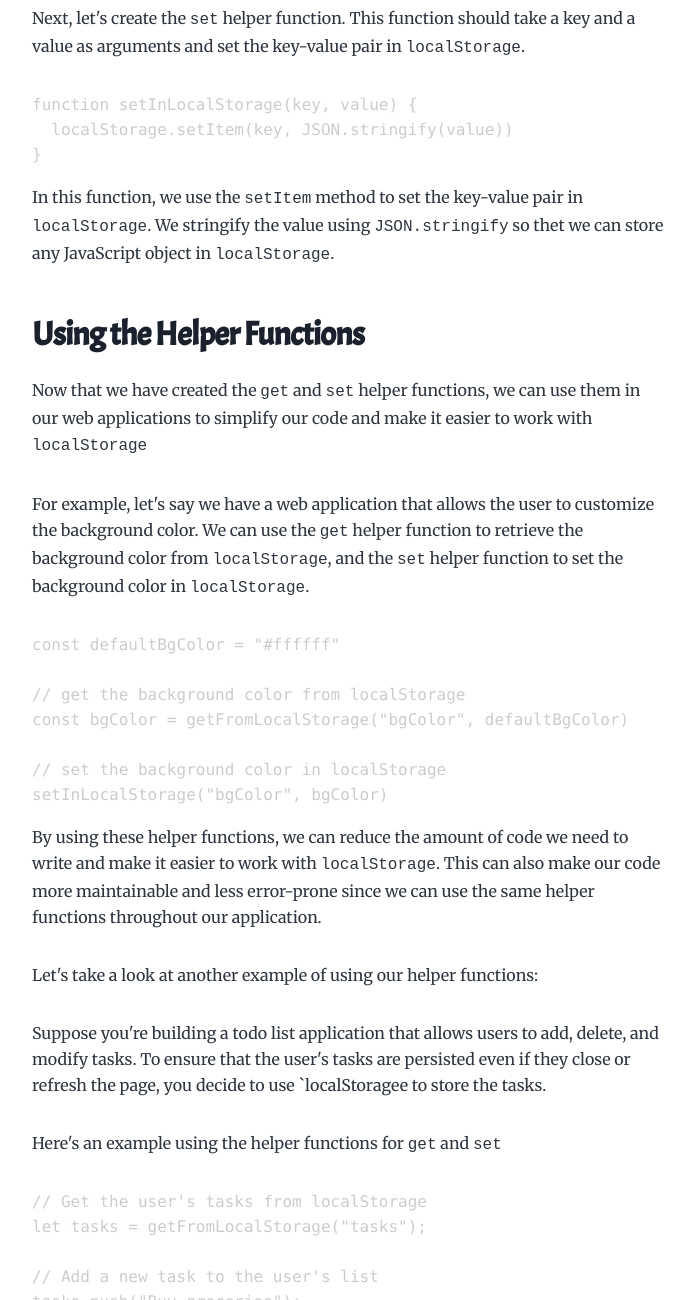
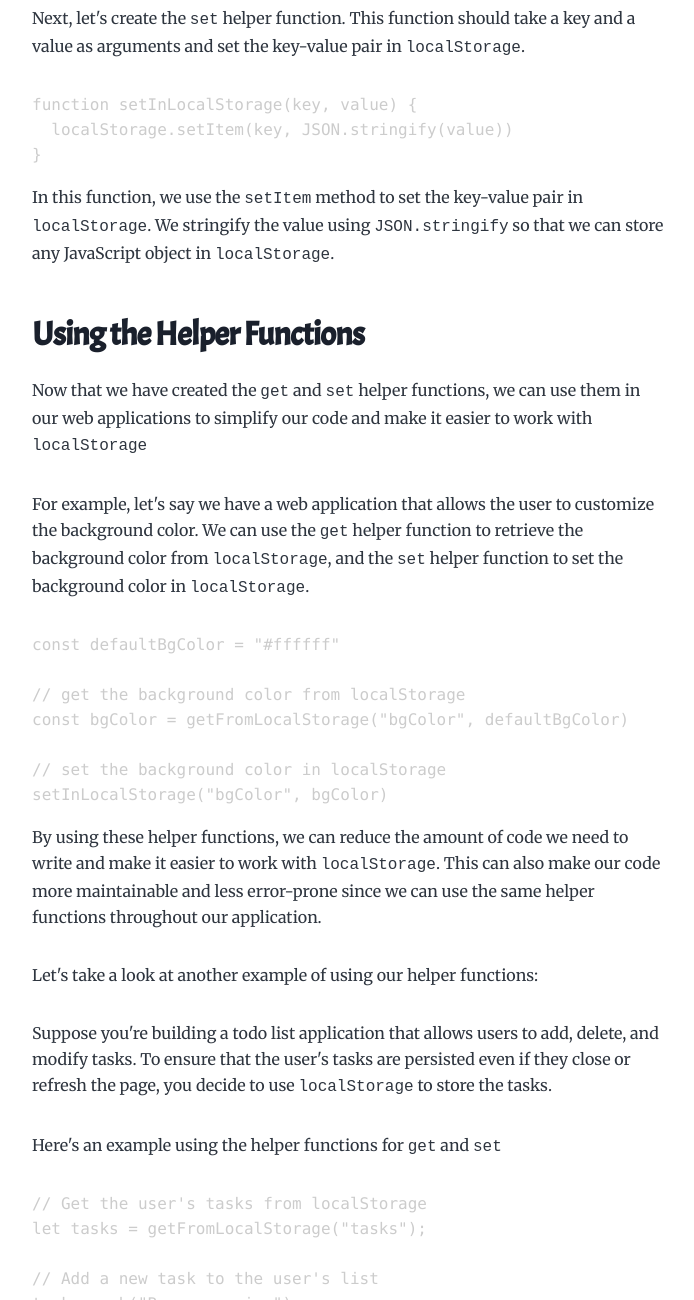
Before and after one commit to geekreflex/geekreflex-blog, a Gatsby site: page /creating-localstorage-helper-functions/ in a window 1280 px wide. Shown: the part 1977-3277 px from the top of the page, without its empty margins (292-986 px from the left). Built offline with nearby package versions, Linux system fonts and the light colour scheme; Gatsby itself is replaced by a stand-in of ours; some packages are replaced by stand-ins of ours; code samples lack their colours.

Commit message:
fixed typo in article

````diff
--- a/content/blog/creating-localstorage-helper-functions/index.md
+++ b/content/blog/creating-localstorage-helper-functions/index.md
@@ -57,7 +57,7 @@ function setInLocalStorage(key, value) {
 }
 ```
 
-In this function, we use the `setItem` method to set the key-value pair in `localStorage`. We stringify the value using `JSON.stringify` so thet we can store any JavaScript object in `localStorage`.
+In this function, we use the `setItem` method to set the key-value pair in `localStorage`. We stringify the value using `JSON.stringify` so that we can store any JavaScript object in `localStorage`.
 
 ## Using the Helper Functions
 
@@ -79,7 +79,7 @@ By using these helper functions, we can reduce the amount of code we need to wri
 
 Let's take a look at another example of using our helper functions:
 
-Suppose you're building a todo list application that allows users to add, delete, and modify tasks. To ensure that the user's tasks are persisted even if they close or refresh the page, you decide to use `localStoragee to store the tasks.
+Suppose you're building a todo list application that allows users to add, delete, and modify tasks. To ensure that the user's tasks are persisted even if they close or refresh the page, you decide to use `localStorage` to store the tasks.
 
 Here's an example using the helper functions for `get` and `set`
 
````
